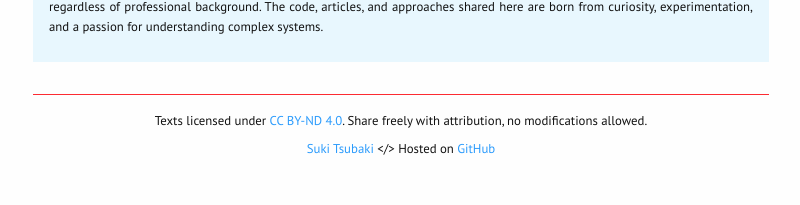
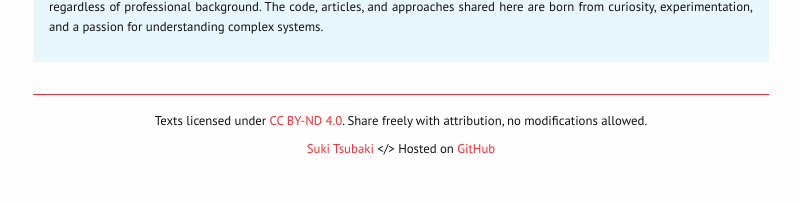
Before and after one commit to sukitsubaki/sukitsubaki.github.io, a Jekyll site: the page built from index.html, in a window 1280 px wide. Shown: the part 1519-1724 px from the top of the page, without its empty margins (239-1039 px from the left). Built offline with Jekyll 4.4.1, drawn with Linux system fonts in a browser that asks for light colours.

Commit message:
change site-footer__link link color

```diff
--- a/assets/css/modules/footer.css
+++ b/assets/css/modules/footer.css
@@ -18,11 +18,11 @@
 }
 
 .site-footer__link {
-    color: var(--color-secondary);
+    color: var(--color-primary);
     transition: color var(--transition-standard);
 }
 
 .site-footer__link:hover {
-    color: var(--color-primary);
+    color: var(--color-secondary);
     text-decoration: none;
 }
```
